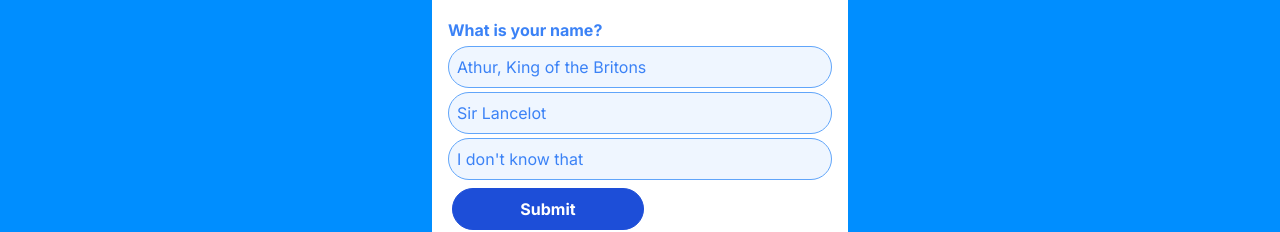
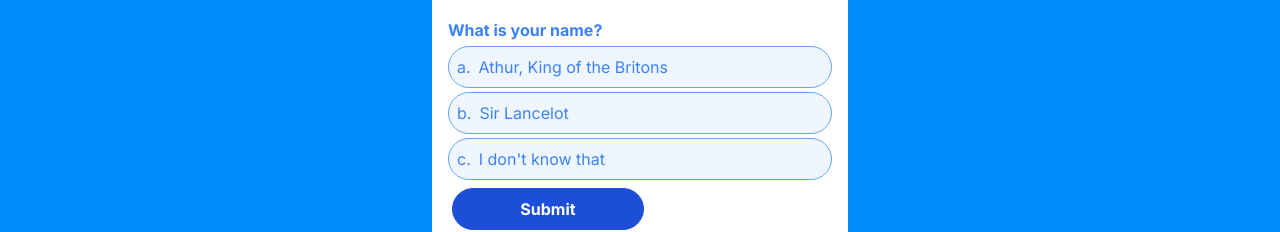
Before and after one commit to shirinmjr/organize-app, a Next.js app: page /participate/event/1 in a window 1280 px wide. Shown: the part 206-438 px from the top of the page. Built offline with nearby package versions, Linux system fonts and the light colour scheme.

Commit message:
include a list of letters with options

```diff
--- a/app/components/inputs/InputChooseOne.jsx
+++ b/app/components/inputs/InputChooseOne.jsx
@@ -3,6 +3,15 @@
 import { useState } from "react";
 import InputWrapper from "./InputWrapper";
 import { RadioGroup } from "@headlessui/react";
+
+function mapIndexToLetterList(index) {
+  if (index > 25) {
+    console.warn(
+      "Can only map lowercase letters of the alphabet, now starting over from the beginning"
+    );
+  }
+  return `${((index % 26) + 10).toString(36)}.`;
+}
 
 const InputChooseOne = ({ question, options }) => {
   const [choice, setChoice] = useState(null);
@@ -27,7 +36,10 @@ const InputChooseOne = ({ question, options }) => {
             key={index}
             value={option}
           >
-            <div className="">{option}</div>
+            <div className="">
+              <span className="mr-2">{mapIndexToLetterList(index)}</span>
+              <span>{option}</span>
+            </div>
           </RadioGroup.Option>
         ))}
       </RadioGroup>
```
